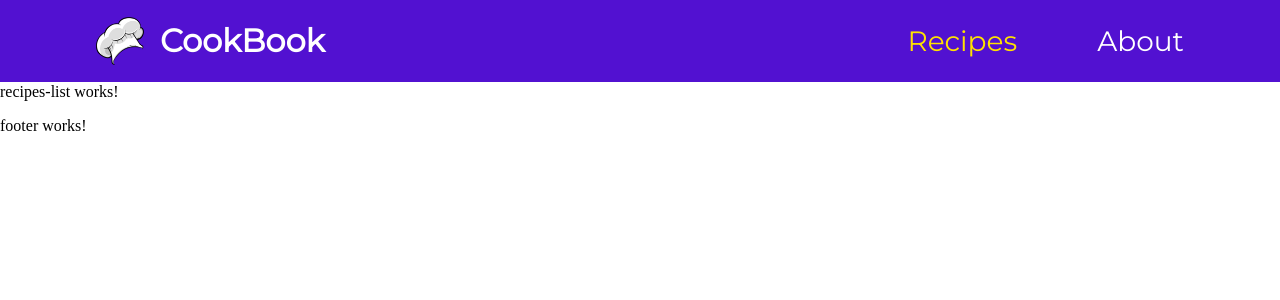
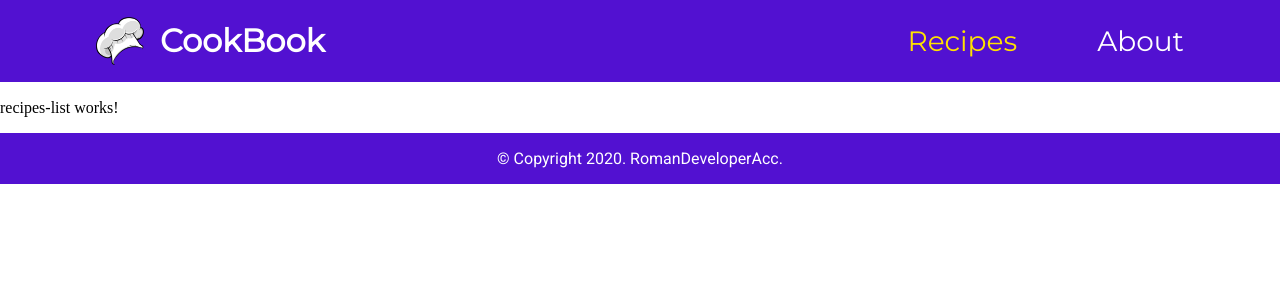
Before and after one commit to RomanDeveloperAcc/cookbook-client, an Angular app: page /recipes in a window 1280 px wide. Shown: the top 300 px of the page. Built offline with nearby package versions, Linux system fonts and the light colour scheme.

Commit message:
added footer ui and bl

```diff
--- a/src/app/app.component.scss
+++ b/src/app/app.component.scss
@@ -1,3 +1,3 @@
 .wrapper {
-  margin-top: 83px;
+  margin-top: 99px;
 }
--- a/src/app/components/shared/footer/footer.component.html
+++ b/src/app/components/shared/footer/footer.component.html
@@ -1 +1,7 @@
-<p>footer works!</p>
+<footer>
+  <div class="main-wrapper">
+    <div class="footer-text">
+      &copy; Copyright {{ actualYear }}. RomanDeveloperAcc.
+    </div>
+  </div>
+</footer>
--- a/src/app/components/shared/footer/footer.component.scss
+++ b/src/app/components/shared/footer/footer.component.scss
@@ -0,0 +1,12 @@
+@import url('https://fonts.googleapis.com/css?family=Roboto&display=swap');
+
+$main-font: 'Roboto';
+
+.main-wrapper {
+  display: flex;
+  justify-content: center;
+  background-color: #5211d1;
+  color: #fff;
+  font-family: $main-font;
+  padding: 1rem;
+}
--- a/src/app/components/shared/footer/footer.component.ts
+++ b/src/app/components/shared/footer/footer.component.ts
@@ -6,7 +6,7 @@ import { Component, OnInit } from '@angular/core';
   styleUrls: ['./footer.component.scss']
 })
 export class FooterComponent implements OnInit {
-
+  public actualYear = new Date().getFullYear();
   constructor() { }
 
   ngOnInit(): void {
```
